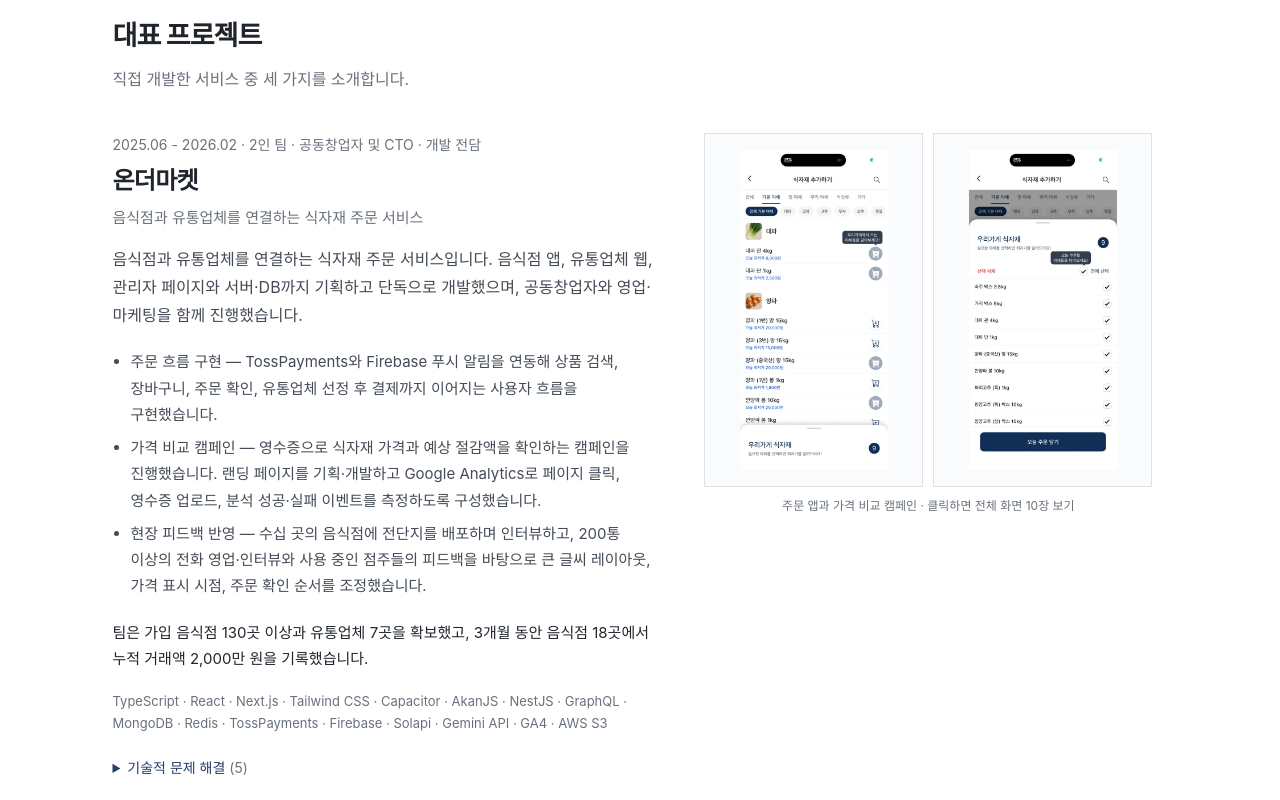
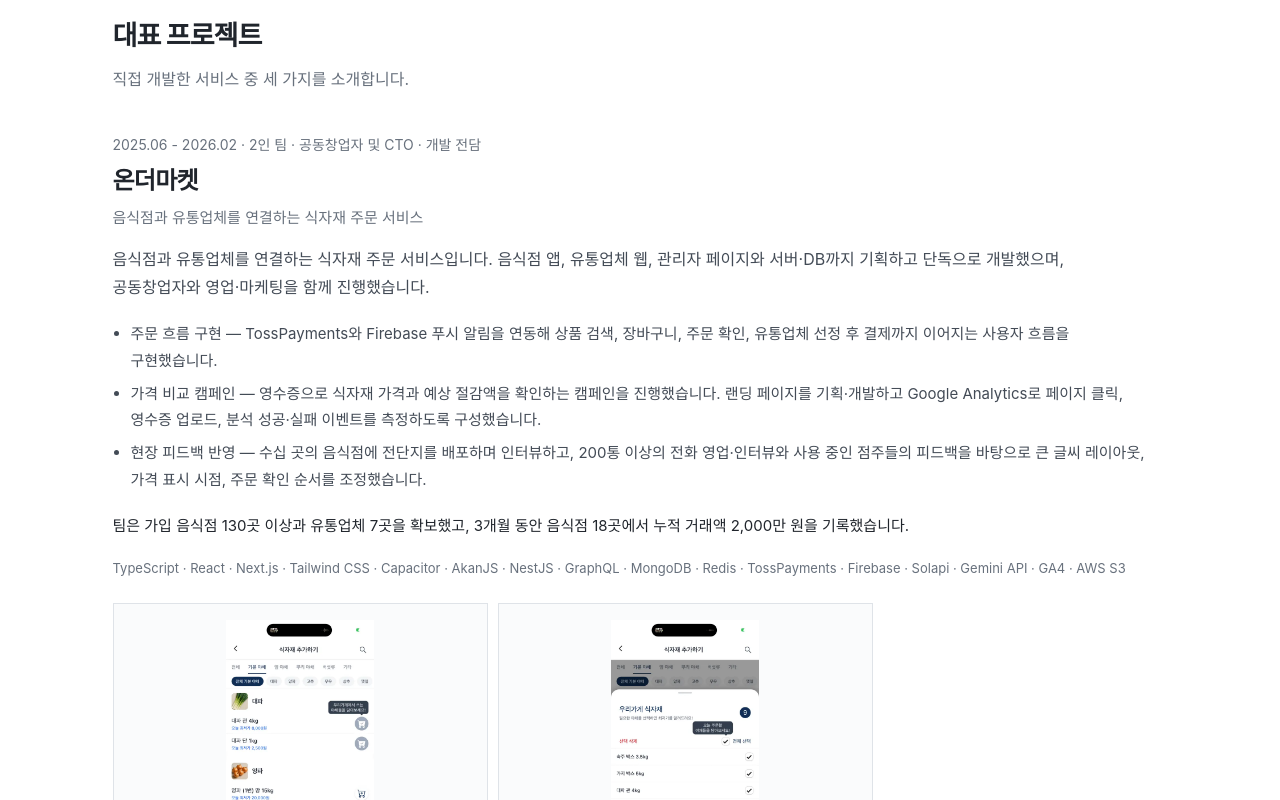
Before and after one commit to tkd992006/resume, a plain HTML site: page simple/index.html in a window 1280 px wide. Shown: the part 1220-2020 px from the top of the page. Drawn offline with Linux system fonts and the light colour scheme.

Commit message:
Publish vertical project layout

```diff
--- a/simple/styles.css
+++ b/simple/styles.css
@@ -75,7 +75,7 @@ ul { padding-left: 1.2em; }
 .project { padding: 40px 0; }
 .project + .project { border-top: 1px solid var(--line); }
 .project:last-child { padding-bottom: 0; }
-.project-main { display: grid; grid-template-columns: minmax(0, 1.1fr) minmax(0, .9fr); align-items: start; gap: 44px; }
+.project-main { display: grid; grid-template-columns: minmax(0, 1fr); align-items: start; gap: 24px; }
 .project-copy { min-width: 0; }
 .project-meta { margin-bottom: 7px; color: var(--muted); font-size: 14px; }
 .project h3 { margin-bottom: 15px; font-size: 24px; line-height: 1.35; letter-spacing: -.03em; }
@@ -86,7 +86,7 @@ ul { padding-left: 1.2em; }
 .project-points li + li { margin-top: 7px; }
 .project-result { margin-top: 20px; color: var(--ink); font-size: 15px; }
 .project-links { margin-top: 20px; font-size: 14px; }
-.project-visual { min-width: 0; margin: 0; }
+.project-visual { min-width: 0; width: min(100%, 760px); margin: 0; }
 .project-images { display: flex; align-items: flex-start; justify-content: center; gap: 10px; }
 .project-visual.has-pair .project-images { display: grid; grid-template-columns: repeat(2, minmax(0, 1fr)); }
 .project-images > button { min-width: 0; flex: 1; }
```
